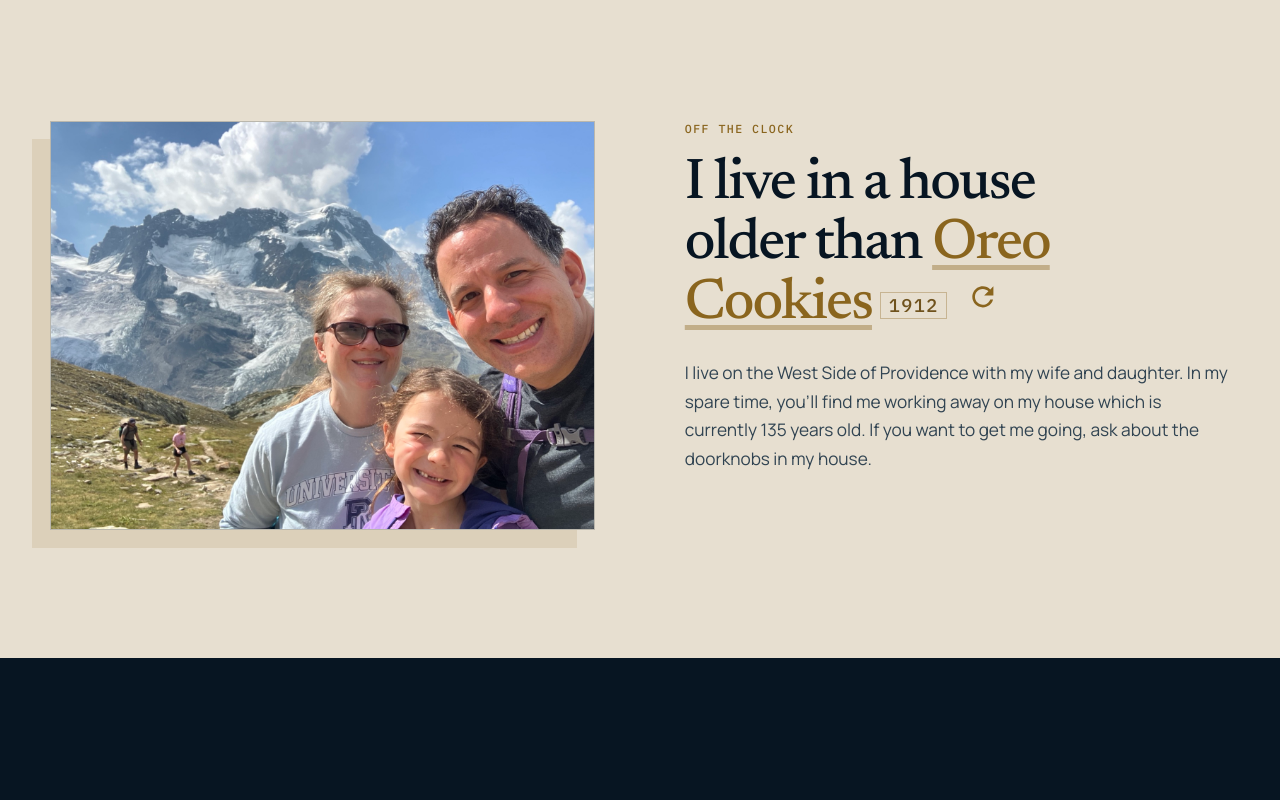
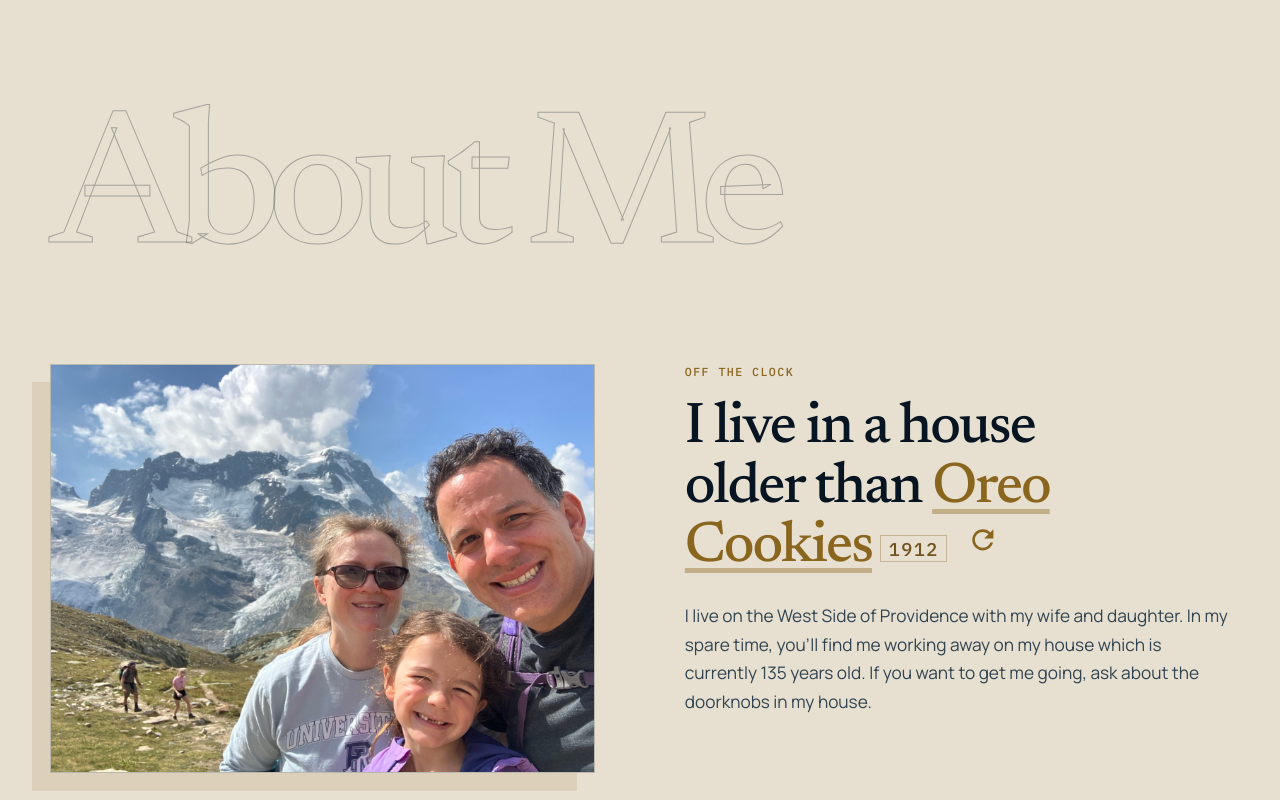
Before and after one commit to jaytavares/jasontavares.com, a Next.js app: page / in a window 1280 px wide. Shown: the part 3520-4320 px from the top of the page. Built offline with nearby package versions, Linux system fonts and the light colour scheme.

Commit message:
Restore About Me header above family photo

```diff
--- a/app/globals.css
+++ b/app/globals.css
@@ -360,6 +360,15 @@
   background: var(--paper-deep);
   color: var(--ink);
 }
+.about-me-label {
+  margin: 0 0 clamp(3.5rem, 7vw, 6rem);
+  color: transparent;
+  -webkit-text-stroke: 1px rgba(7, 21, 34, 0.3);
+  font:
+    500 clamp(6rem, 15vw, 12rem)/0.8 var(--font-serif),
+    serif;
+  letter-spacing: -0.08em;
+}
 .about-me-grid {
   display: grid;
   grid-template-columns: minmax(0, 1fr) minmax(0, 1fr);
--- a/app/page.tsx
+++ b/app/page.tsx
@@ -241,7 +241,11 @@
         className="section about-me-section"
         aria-labelledby="about-me-title"
       >
-        <div className="shell about-me-grid">
+        <div className="shell">
+          <p className="about-me-label" aria-label="About me">
+            About Me
+          </p>
+          <div className="about-me-grid">
             <figure className="about-me-photo">
               <Image
                 src="/about-family.jpeg"
@@ -258,11 +262,12 @@
               </h2>
               <div className="about-me-copy">
                 <p>
-                I live on the West Side of Providence with my wife and daughter.
-                In my spare time, you&apos;ll find me working away on my house
-                which is currently {houseAge} years old. If you want to get me
-                going, ask about the doorknobs in my house.
+                  I live on the West Side of Providence with my wife and
+                  daughter. In my spare time, you&apos;ll find me working away on
+                  my house which is currently {houseAge} years old. If you want
+                  to get me going, ask about the doorknobs in my house.
                 </p>
+              </div>
             </div>
           </div>
         </div>
```
Also changed, not shown: 1 other file (tests, documents, lock files or other folders). Lines whose indentation alone changed are shown as unchanged.
